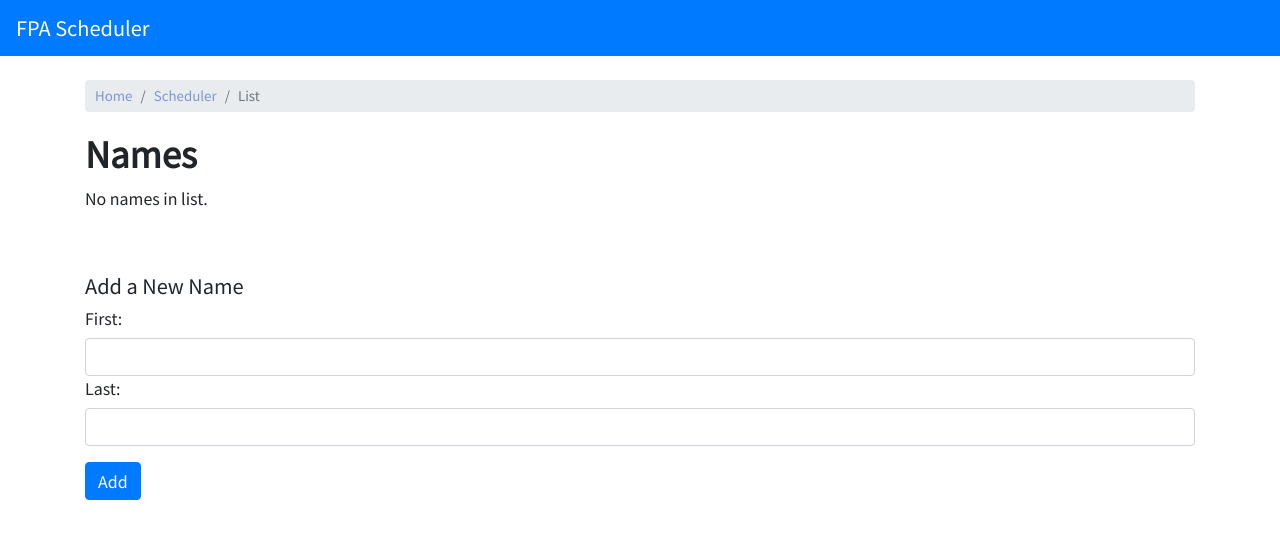
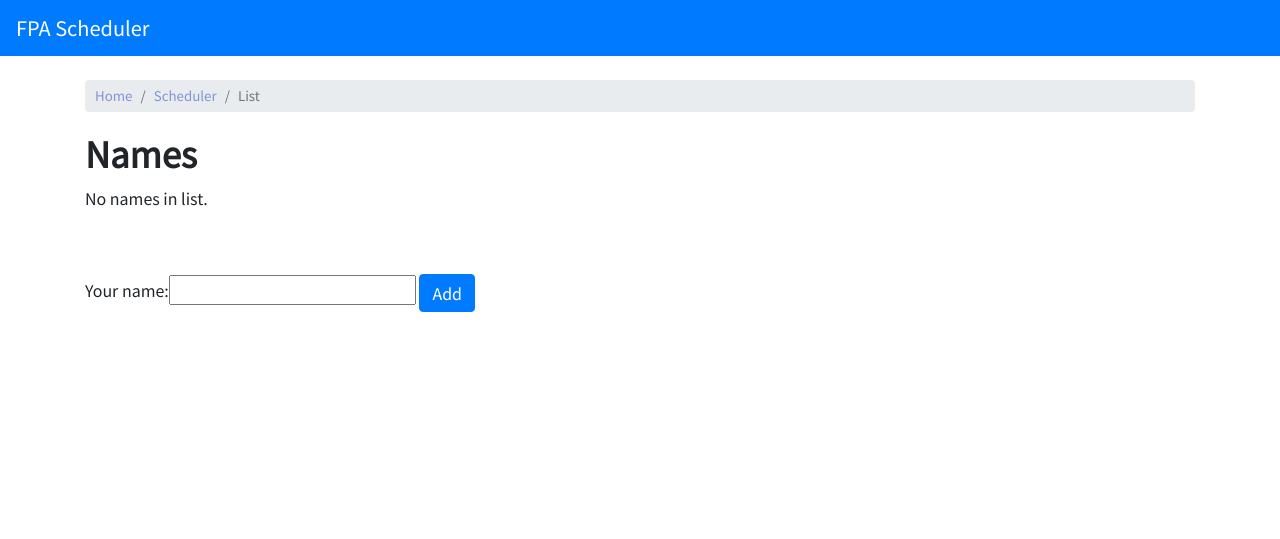
Before and after one commit to kevinmchung/fpa_scheduler, a Django app: page /scheduler/names/ in a window 1280 px wide. Shown: the top 539 px of the page. Run offline with Django 3.2, Linux system fonts and the light colour scheme; data that the repository does not hold is empty; some libraries are stand-ins or nearby versions.

Commit message:
Name Form

```diff
--- /dev/null
+++ b/source/scheduler/forms.py
@@ -0,0 +1,4 @@
+from django import forms
+
+class NameForm(forms.Form):
+    your_name = forms.CharField(label='Your name', max_length=100)
--- a/source/scheduler/templates/scheduler/names.html
+++ b/source/scheduler/templates/scheduler/names.html
@@ -23,14 +23,9 @@
     <br>
     <br>
 
-    <form action="add/" method="post">
-        <h5>Add a New Name</h5>
-        <div class="form-group">
-            <label for="new_name_first">First:</label>
-            <input class="form-control" id="new_name_first" type="text" name="new_name_first" value="">
-            <label for="new_name_last">Last:</label>
-            <input class="form-control" id="new_name_last" type="text" name="new_name_last" value="">
-        </div>
+    <form action="" method="post">
+        {% csrf_token %}
+        {{ form }}
         <input class="btn btn-primary" type="submit" value="Add">
     </form>
 
--- a/source/scheduler/urls.py
+++ b/source/scheduler/urls.py
@@ -5,5 +5,6 @@ from . import views
 app_name = 'scheduler'
 urlpatterns = [
     path('', views.IndexView.as_view(), name='index'),
-    path('names/', views.NamesView.as_view(), name='names'),
+    #path('names/', views.NamesView.as_view(), name='names'),
+    path('names/', views.name_add, name='names'),
 ]
--- a/source/scheduler/views.py
+++ b/source/scheduler/views.py
@@ -5,7 +5,7 @@ from django.urls import reverse
 from django.views import generic
 
 from .models import Name
-
+from .forms import NameForm
 
 class IndexView(generic.ListView):
     template_name = 'scheduler/index.html'
@@ -14,10 +14,30 @@ class IndexView(generic.ListView):
         return 0
 
 
-
 class NamesView(generic.ListView):
     template_name = 'scheduler/names.html'
     context_object_name = 'names_list'
 
     def get_queryset(self):
         return Name.objects.order_by('name_last')
+
+
+
+def name_add(request):
+    # if this is a POST request we need to process the form data
+    if request.method == 'POST':
+        # create a form instance and populate it with data from the request:
+        form = NameForm(request.POST)
+        # check whether it's valid:
+        if form.is_valid():
+            # process the data in form.cleaned_data as required
+            # ...
+            print(form.cleaned_data)
+            # redirect to a new URL:
+            return HttpResponseRedirect('/')
+
+    # if a GET (or any other method) we'll create a blank form
+    else:
+        form = NameForm()
+
+    return render(request, 'scheduler/names.html', {'form': form, 'names_list': Name.objects.order_by('name_last')})
```
